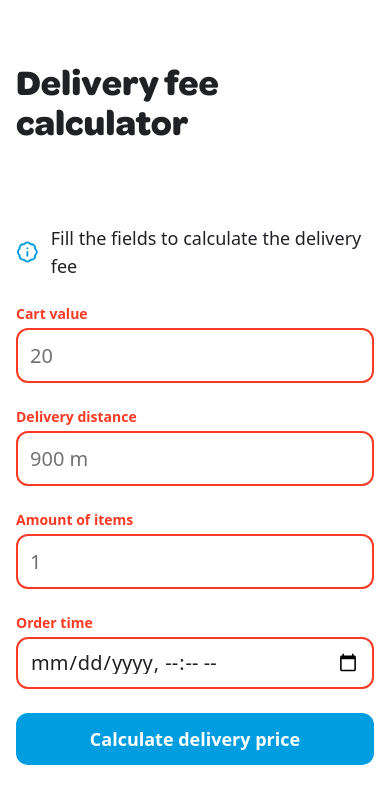
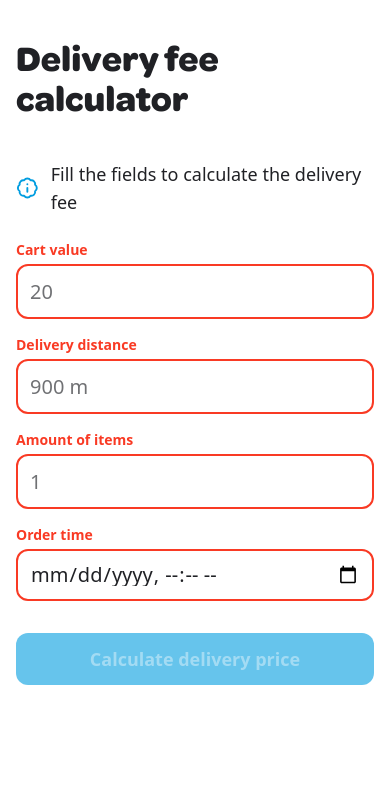
Before and after one commit to steezydev/wolt-2024-fee-calculator, a React (Vite) app: page / in a window 390 px wide. Shown: the top 804 px of the page. Built offline with nearby package versions, Linux system fonts and the light colour scheme.

Commit message:
Update App with functionality

```diff
--- a/src/App.tsx
+++ b/src/App.tsx
@@ -9,10 +9,17 @@ import ButtonPrimary from './components/button/ButtonPrimary';
 
 const App = () => {
   const [cartValue, setCartValue] = useState('');
+  const [deliveryDistance, setDeliveryDistance] = useState('');
+  const [itemsAmount, setItemsAmount] = useState('');
+  const [orderTime, setOrderTime] = useState('');
+
+  //TODO: Add validation
+  const isButtonActive =
+    cartValue && deliveryDistance && itemsAmount && orderTime;
 
   return (
     <>
-      <header className='pt-16 pb-20'>
+      <header className='py-10 sm:py-16'>
         <H1>Delivery fee calculator</H1>
       </header>
       <main className='flex flex-col gap-6'>
@@ -20,7 +27,7 @@ const App = () => {
           <BadgeInfoIcon className='text-primary-300' />
           <B2>Fill the fields to calculate the delivery fee</B2>
         </div>
-        <form className='flex flex-col gap-6'>
+        <form className='flex flex-col gap-4 sm:gap-6'>
           <InputLabel label='Cart value' id='cart-value-input'>
             <InputMid
               required
@@ -45,8 +52,8 @@ const App = () => {
               ariaLabel='Delivery distance'
               placeholder='900 m'
               min={0}
-              onChange={setCartValue}
-              value={cartValue}
+              onChange={setDeliveryDistance}
+              value={deliveryDistance}
             />
           </InputLabel>
           <InputLabel label='Amount of items' id='items-amount-input'>
@@ -59,8 +66,8 @@ const App = () => {
               ariaLabel='Amount of items'
               placeholder='1'
               min={1}
-              onChange={setCartValue}
-              value={cartValue}
+              onChange={setItemsAmount}
+              value={itemsAmount}
             />
           </InputLabel>
           <InputLabel label='Order time' id='order-time-input'>
@@ -72,11 +79,18 @@ const App = () => {
               type='datetime-local'
               ariaLabel='Order time'
               placeholder='1'
-              onChange={setCartValue}
-              value={cartValue}
+              onChange={setOrderTime}
+              value={orderTime}
             />
           </InputLabel>
-          <ButtonPrimary>Calculate delivery price</ButtonPrimary>
+          <ButtonPrimary
+            id='submit-calculate-delivery-price'
+            ariaLabel='Calculate delivery price'
+            disabled={!isButtonActive}
+            className='mt-4 w-full'
+          >
+            Calculate delivery price
+          </ButtonPrimary>
         </form>
       </main>
     </>
```
